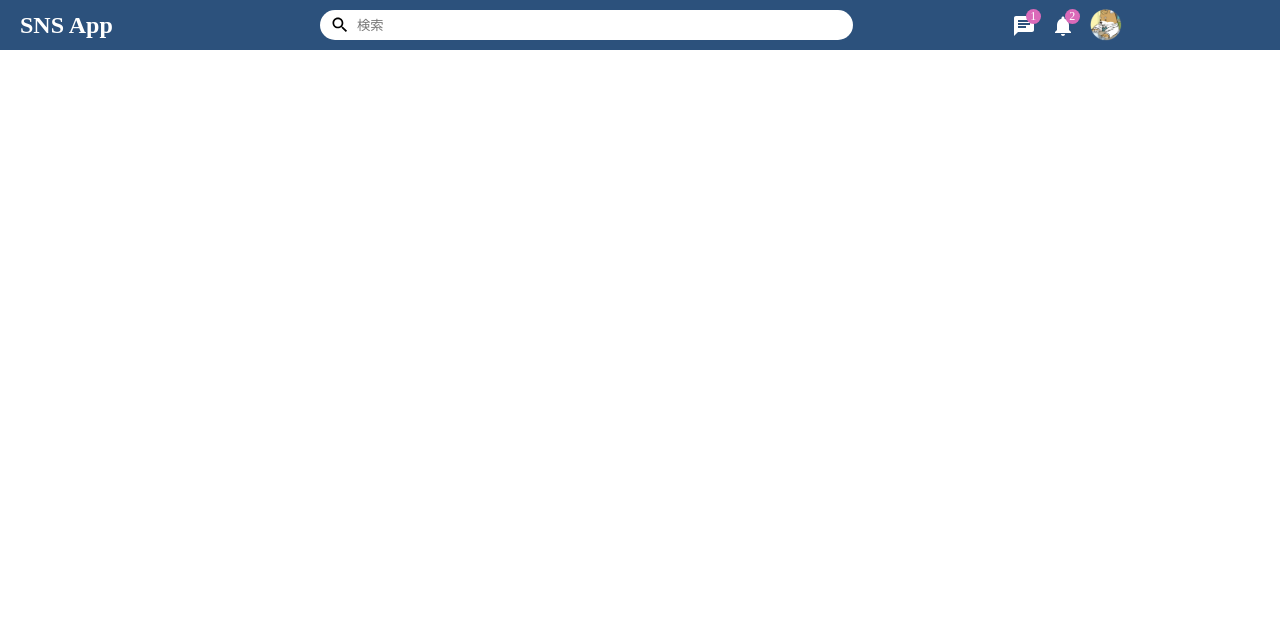
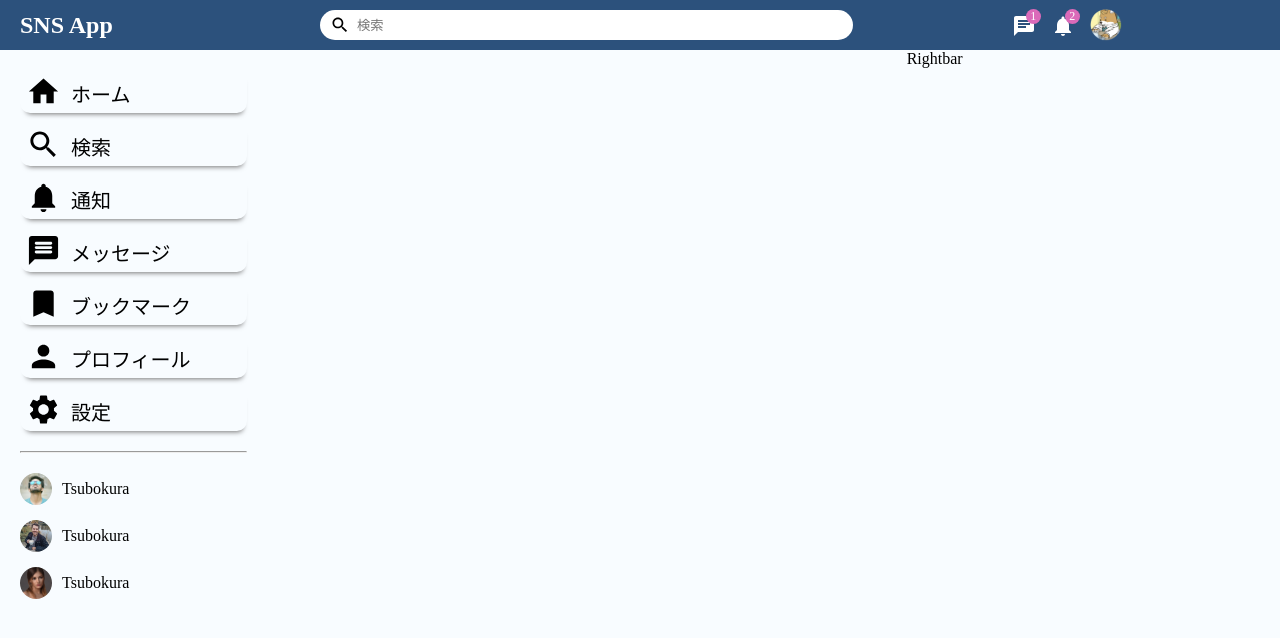
Before and after one commit to tsubokura-shuhei/sns-react-mongodb-frontend, a React (Create React App) app: page / in a window 1280 px wide. Shown: the top 638 px of the page. Built offline with nearby package versions, Linux system fonts and the light colour scheme.

Commit message:
sidebar create

```diff
--- /dev/null
+++ b/src/components/rightbar/Rightbar.css
@@ -0,0 +1,3 @@
+.fightbar {
+  flex: 3.5;
+}
--- /dev/null
+++ b/src/components/rightbar/Rightbar.jsx
@@ -0,0 +1,8 @@
+import React from "react";
+import "./Rightbar.css";
+
+const Rightbar = () => {
+  return <div className="fightbar">Rightbar</div>;
+};
+
+export default Rightbar;
--- /dev/null
+++ b/src/components/sidebar/Sidebar.css
@@ -0,0 +1,64 @@
+.sidebar {
+  flex: 2.5;
+  height: 100vh;
+}
+
+.sidebarWrapper {
+  padding: 20px;
+}
+
+.sidebarList {
+  padding: 0px;
+  margin: 0px;
+  list-style-type: none;
+}
+
+.sidebarListItem {
+  display: flex;
+  align-items: center;
+  margin-bottom: 10px;
+  padding: 4px 6px;
+  cursor: pointer;
+  box-shadow: 1px 6px 5px -5px #777777;
+  border-radius: 10px;
+  transition: all 0.3s;
+}
+
+.sidebarListItem:hover {
+  box-shadow: none;
+  transform: translateY(5px);
+}
+
+.sidebarFriendImg {
+  width: 32px;
+  height: 32px;
+  object-fit: cover;
+  border-radius: 50%;
+  margin-right: 10px;
+}
+
+.sidebarIcon {
+  font-size: 35px !important;
+  margin-right: 10px;
+}
+
+.sidebarListItemText {
+  font-size: 20px;
+  padding-top: 3px;
+}
+
+.sidebarHr {
+  margin: 20px 0px;
+}
+
+.sidebarFriendList {
+  padding: 0px;
+  margin: 0px;
+  list-style-type: none;
+}
+
+.sidebarFriend {
+  display: flex;
+  align-items: center;
+  margin-bottom: 15px;
+}
--- /dev/null
+++ b/src/components/sidebar/Sidebar.jsx
@@ -0,0 +1,80 @@
+import React from "react";
+import {
+  Bookmark,
+  Home,
+  MessageRounded,
+  Notifications,
+  Person,
+  Search,
+  Settings,
+} from "@mui/icons-material";
+
+import "./Sidebar.css";
+
+const Sidebar = () => {
+  return (
+    <div className="sidebar">
+      <div className="sidebarWrapper">
+        <ul className="sidebarList">
+          <li className="sidebarListItem">
+            <Home className="sidebarIcon" />
+            <span className="sidebarListItemText">ホーム</span>
+          </li>
+          <li className="sidebarListItem">
+            <Search className="sidebarIcon" />
+            <span className="sidebarListItemText">検索</span>
+          </li>
+          <li className="sidebarListItem">
+            <Notifications className="sidebarIcon" />
+            <span className="sidebarListItemText">通知</span>
+          </li>
+          <li className="sidebarListItem">
+            <MessageRounded className="sidebarIcon" />
+            <span className="sidebarListItemText">メッセージ</span>
+          </li>
+          <li className="sidebarListItem">
+            <Bookmark className="sidebarIcon" />
+            <span className="sidebarListItemText">ブックマーク</span>
+          </li>
+          <li className="sidebarListItem">
+            <Person className="sidebarIcon" />
+            <span className="sidebarListItemText">プロフィール</span>
+          </li>
+          <li className="sidebarListItem">
+            <Settings className="sidebarIcon" />
+            <span className="sidebarListItemText">設定</span>
+          </li>
+        </ul>
+        <hr className="sidebarHr" />
+        <ul className="sidebarFriendList">
+          <li className="sidebarFriend">
+            <img
+              src="/assets/person/2.jpeg"
+              alt=""
+              className="sidebarFriendImg"
+            />
+            <span className="sidebarFrinedName">Tsubokura</span>
+          </li>
+          <li className="sidebarFriend">
+            <img
+              src="/assets/person/3.jpeg"
+              alt=""
+              className="sidebarFriendImg"
+            />
+            <span className="sidebarFrinedName">Tsubokura</span>
+          </li>
+          <li className="sidebarFriend">
+            <img
+              src="/assets/person/4.jpeg"
+              alt=""
+              className="sidebarFriendImg"
+            />
+            <span className="sidebarFrinedName">Tsubokura</span>
+          </li>
+        </ul>
+      </div>
+    </div>
+  );
+};
+
+export default Sidebar;
--- /dev/null
+++ b/src/components/timeline/TimeLine.css
@@ -0,0 +1,3 @@
+.timeline {
+  flex: 6;
+}
--- /dev/null
+++ b/src/components/timeline/TimelLine.jsx
@@ -0,0 +1,15 @@
+import React from "react";
+import "./TimeLine.css";
+
+const TimelLine = () => {
+  return (
+    <div className="timeline">
+      <div className="timelineWrapper">
+        {/* <Share /> */}
+        {/* <Post /> */}
+      </div>
+    </div>
+  );
+};
+
+export default TimelLine;
--- a/src/pages/home/Home.css
+++ b/src/pages/home/Home.css
@@ -0,0 +1,5 @@
+.homeContainer {
+  display: flex;
+  width: 100%;
+  background-color: #f8fcff;
+}
--- a/src/pages/home/Home.jsx
+++ b/src/pages/home/Home.jsx
@@ -1,10 +1,19 @@
 import React from "react";
+import "./Home.css";
 import Topbar from "../../components/topbar/Topbar";
+import Sidebar from "../../components/sidebar/Sidebar";
+import TimelLine from "../../components/timeline/TimelLine";
+import Rightbar from "../../components/rightbar/Rightbar";
 
 const Home = () => {
   return (
     <>
       <Topbar />
+      <div className="homeContainer">
+        <Sidebar />
+        <TimelLine />
+        <Rightbar />
+      </div>
     </>
   );
 };
```
